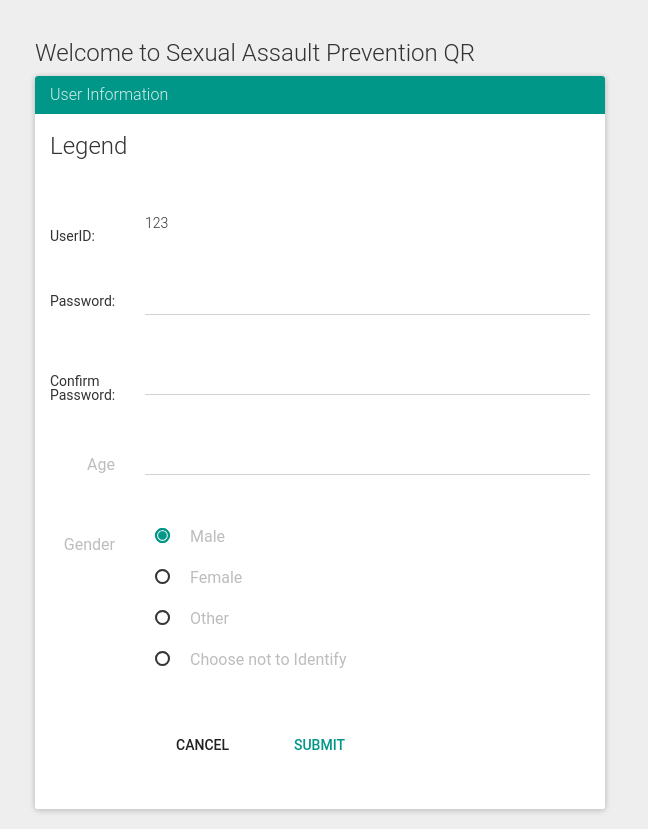
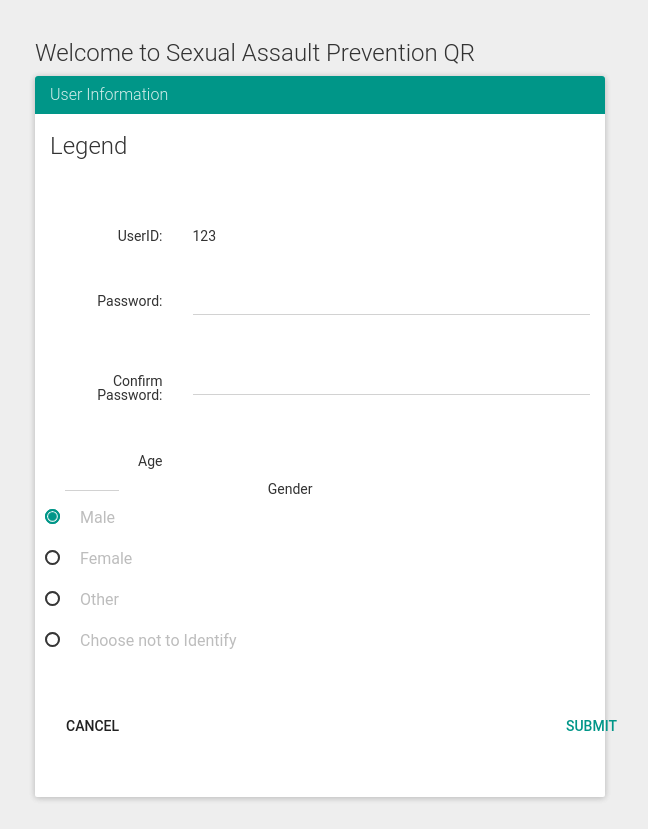
Before and after one commit to nmill128/SapQR, a Flask app: page /sessionLogin in a window 1280 px wide. Shown: the part 60-889 px from the top of the page, without its empty margins (320-968 px from the left). After the commit the page ends 861 px from the top, so only its background shows below. Run offline with Flask 2, Linux system fonts and the light colour scheme.

Commit message:
Changed label color and fix button position

```diff
--- a/app/templates/sessionLogin.html
+++ b/app/templates/sessionLogin.html
@@ -13,44 +13,44 @@
 					<legend>Legend</legend>
 
 					<div class="form-group">
-						<div class="col-md-2 customLabel">
+						<div class="col-md-3 customLabel">
 							UserID:
 						</div>
-						<div class="col-md-10">
+						<div class="col-md-9 customUser">
 							123
 						</div>
 					</div>
 
 					<div class="form-group">
-						<div class="col-md-2 customLabel">
+						<div class="col-md-3 customLabel">
 							Password:
 						</div>
-						<div class="col-md-10">
+						<div class="col-md-9">
 							<input type="password" class="form-control"/>
 						</div>
 					</div>
 
 					<div class="form-group">
-						<div class="col-md-2 customLabel">
+						<div class="col-md-3 customLabel">
 							Confirm Password:
 						</div>
-						<div class="col-md-10">
+						<div class="col-md-9">
 							<input type="password" class="form-control"/>
 						</div>
 					</div>
 
 					<div class="form-group">
-						<label for="inputPassword" class="col-md-2 customLabel">Age</label>
-						<div class="col-md-10">
+						<div class="col-md-3 customLabel">Age</label>
+						<div class="col-md-9">
 						<input type="number" class="form-control" min="3"/>
 						</div>
 					</div>
 
 
 					<div class="form-group">
-						<label class="col-md-2 customLabel">Gender</label>
+						<div class="col-md-3 customLabel">Gender</div>
 
-						<div class="col-md-10">
+						<div class="col-md-9">
 							<div class="radio radio-primary">
 								<label>
 									<input type="radio" name="optionsRadios" id="optionsRadios1" value="option1" checked="">
@@ -80,8 +80,10 @@
 
 
 					<div class="form-group">
-						<div class="col-md-10 col-md-offset-2">
+						<div class="col-md-2">
 							<button type="button" class="btn btn-default">Cancel</button>
+						</div>
+						<div class="col-md-2 col-md-offset-8">
 							<button type="submit" class="btn btn-primary">Submit</button>
 						</div>
 					</div>
--- a/static/css/main.css
+++ b/static/css/main.css
@@ -1,8 +1,14 @@
 .maxWidthContainer{
 	max-width: 600px;
+}
+.customUser{
+	line-height: 1;
+    font-weight: 400;
+    margin: 16px 0 0 0;
 }
 .customLabel{
     line-height: 1;
     font-weight: 400;
     margin: 16px 0 0 0;
+    text-align: right;
 }
```
